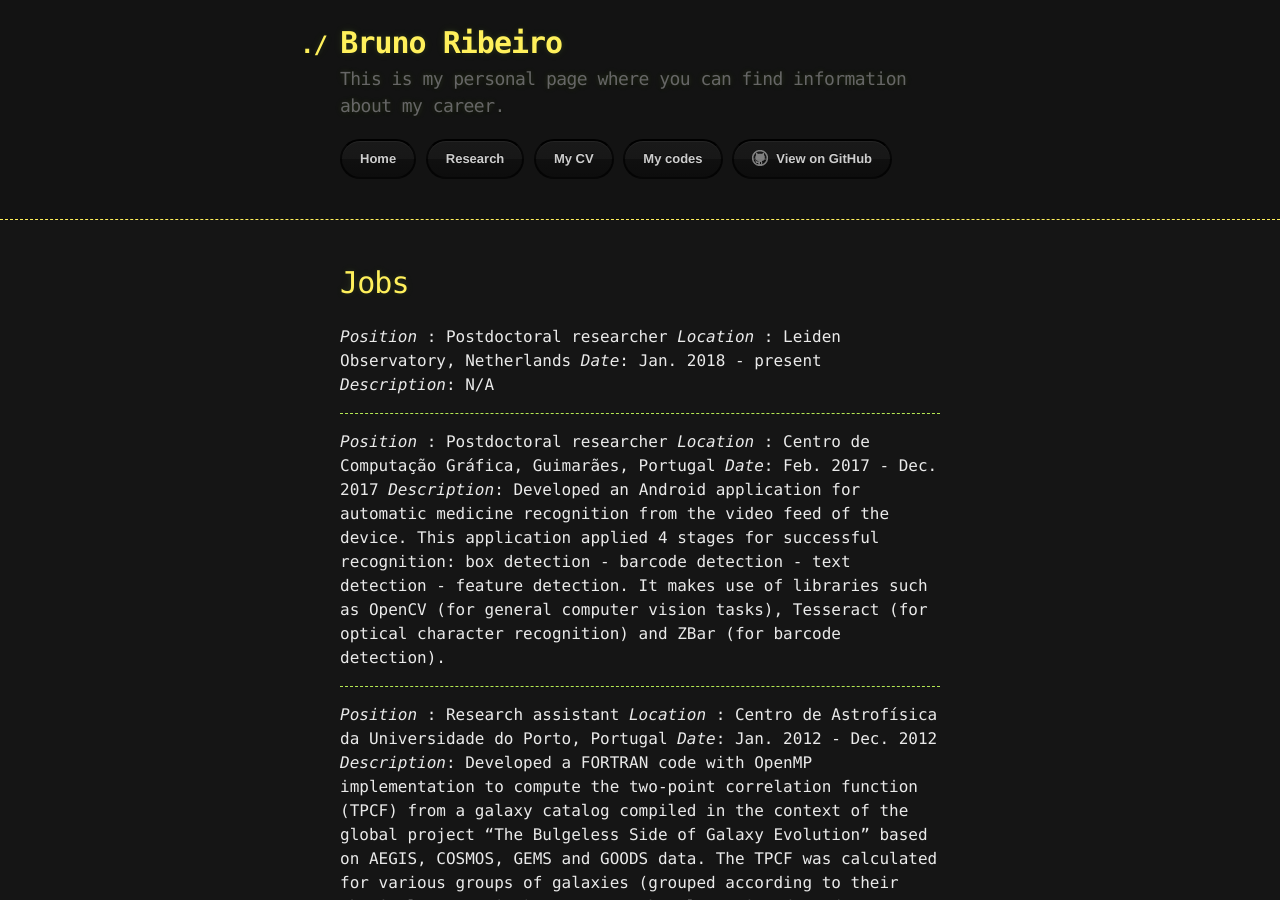
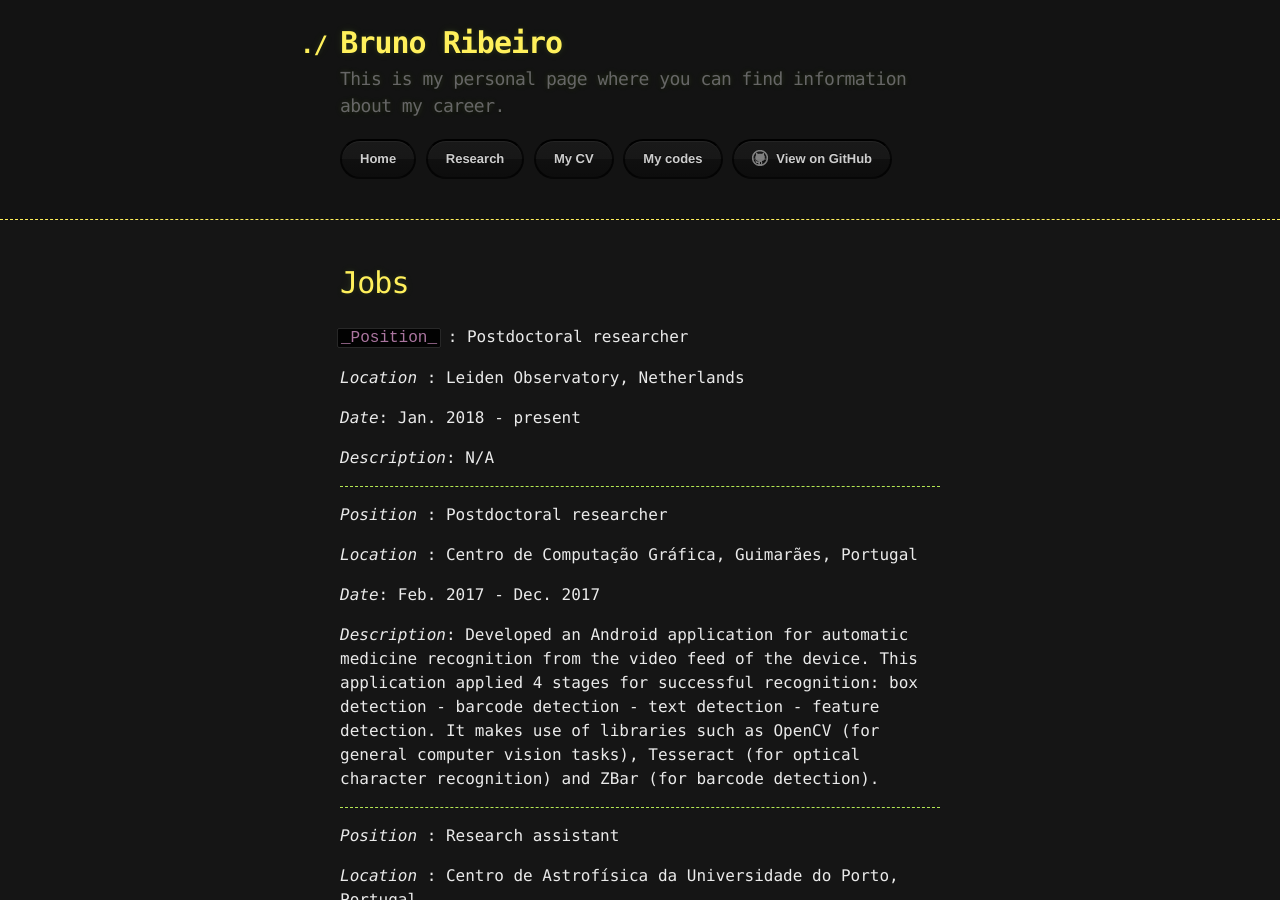
Before and after one commit to AfonsoV/AfonsoV.github.io, a Jekyll site: the page built from curriculum-vitae.md, in a window 1280 px wide and 900 px high. Built offline with Jekyll 4.4.1, drawn with Linux system fonts in a browser that asks for light colours; our own code applies the rules of GitHub Pages for plain Markdown files.

```diff
--- a/curriculum-vitae.md
+++ b/curriculum-vitae.md
@@ -4,24 +4,36 @@ layout: default
 
 # Jobs
 
-_Position_ : Postdoctoral researcher
+`_Position_` : Postdoctoral researcher
+
 _Location_ : Leiden Observatory, Netherlands
+
 _Date_: Jan. 2018 - present
+
 _Description_: N/A
 * * *
 _Position_ : Postdoctoral researcher
+
 _Location_ : Centro de Computação Gráfica, Guimarães, Portugal
+
 _Date_: Feb. 2017 - Dec. 2017
+
 _Description_: Developed an Android application for automatic medicine recognition from the video feed of the device. This application applied 4 stages for successful recognition: box detection - barcode detection - text detection - feature detection. It makes use of libraries such as OpenCV (for general computer vision tasks), Tesseract (for optical character recognition) and ZBar (for barcode detection).
 * * *
 _Position_ : Research assistant
+
 _Location_ : Centro de Astrofísica da Universidade do Porto, Portugal
+
 _Date_: Jan. 2012 - Dec. 2012
+
 _Description_: Developed a FORTRAN code with OpenMP implementation to compute the two-point correlation function (TPCF) from a galaxy catalog compiled in the context of the global project "The Bulgeless Side of Galaxy Evolution" based on AEGIS, COSMOS, GEMS and GOODS data. The TPCF was calculated for various groups of galaxies (grouped according to their physical properties) to assess the clustering dependence on physical properties. All the data analysis of the correlation functions was done using python language.
 * * *
 _Position_ : Research assistant
+
 _Location_ : Centro de Astrofísica da Universidade do Porto, Portugal
+
 _Date_: Nov. 2009 - Oct. 2010
+
 _Description_: Developed skills on how to run and analyze data from numerical N-body+SPH simulations using the publicly available _gadget_ and _hydra_ codes. Creation of a simple code in FORTRAN to generate the initial conditions for a spherical collapse. Comparison of the results (density-temperature phase-space diagrams, mass-temperature relations for simulated clusters, density and temperature profiles for the case study of the spherical collapse) from both codes given the same initial conditions. All data analysis of the simulation results was done using IDL.
 
 # Education
```
